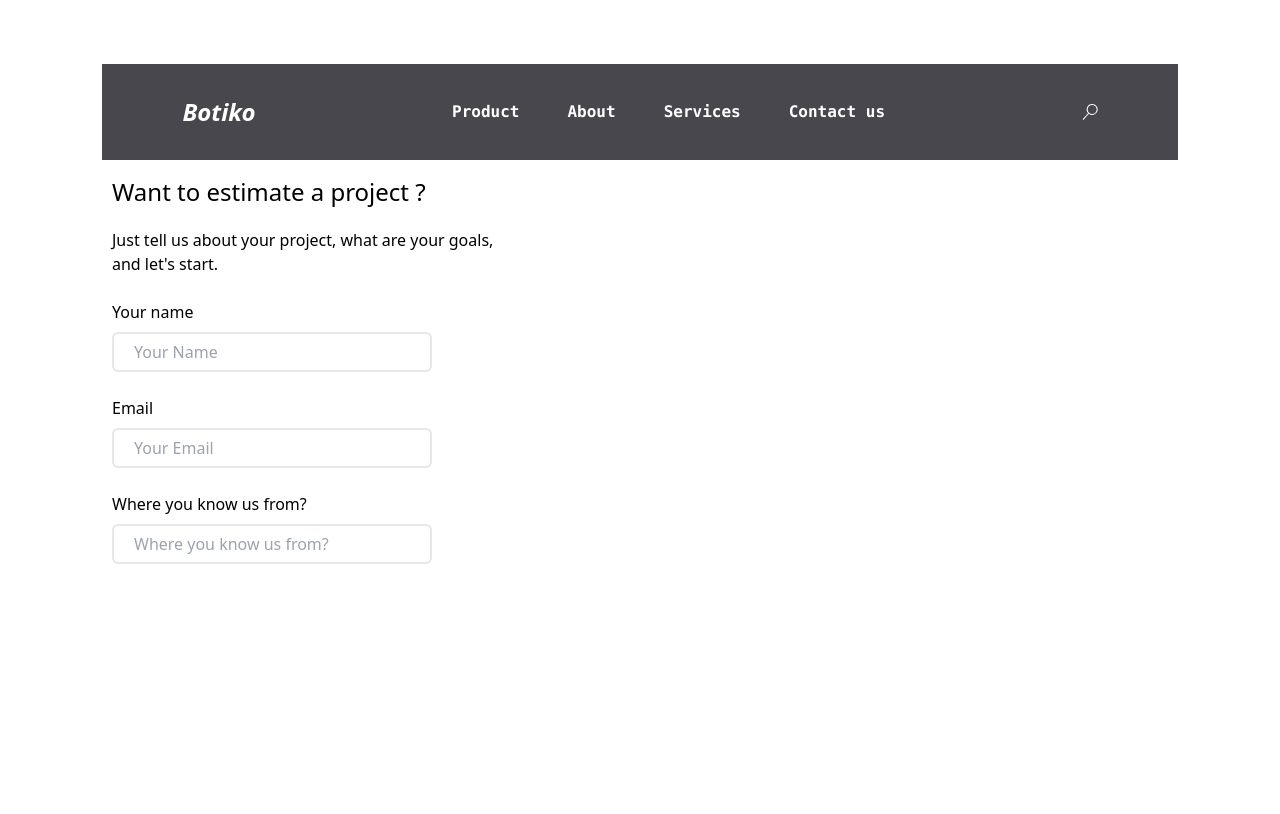
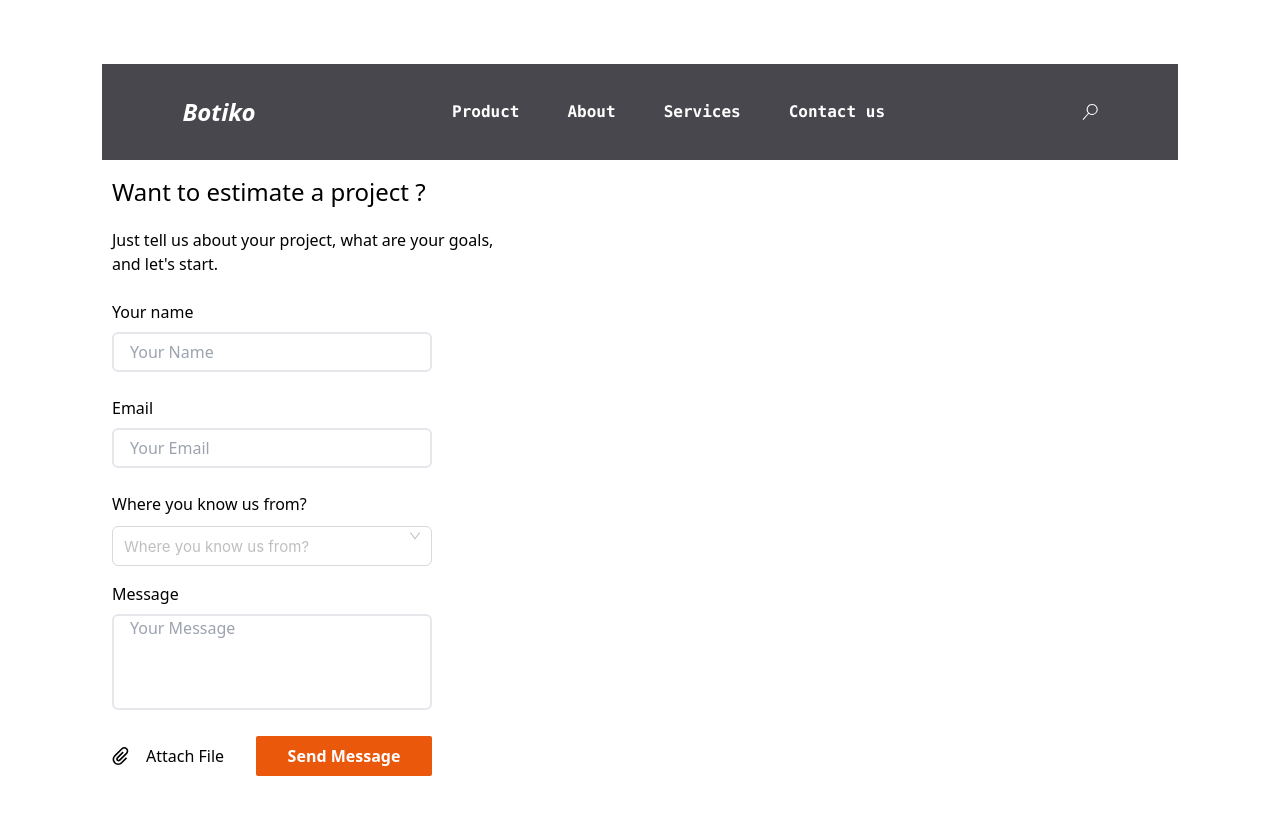
Before and after one commit to NaushadaliSaiyed/furniture, a React (Vite) app: page /contact-us in a window 1280 px wide. Shown: the top 814 px of the page. Built offline with nearby package versions, Linux system fonts and the light colour scheme.

Commit message:
zvv
dzvdvs

```diff
--- a/package.json
+++ b/package.json
@@ -10,6 +10,7 @@
     "preview": "vite preview"
   },
   "dependencies": {
+    "antd": "^5.4.7",
     "lord-icon-element": "^4.1.1",
     "lottie-react": "^2.4.0",
     "react": "^18.2.0",
--- a/src/pages/About.tsx
+++ b/src/pages/About.tsx
@@ -9,13 +9,13 @@ const About = () => {
         <p className='font-semibold text-5xl'>About Us</p>
         <p className='w-[890px] text-1xl mt-32'>Every company has its "Cinderella" story about those dark times when it has just started hitting the market. Our story takes its beginning in 2013, at a small office with a few like-minded people and bottomless cups of coffee, that kept us working throughout the night when we have just started building a company with a strong idea. We strived to build a brand that will contribute to the world with useful products that empower people and make their lives easier. We still believe in it today.</p>
         <span className='flex gap-3 items-center mt-32'>
-            <p className='font-bold font-serif text-xl'> M Be </p>
-            <FaBasketballBall />
-            <p className='font-bold text-xl'>C </p>
-          </span>
+          <p className='font-bold font-serif text-xl'> M Be </p>
+          <FaBasketballBall />
+          <p className='font-bold text-xl'>C </p>
+        </span>
       </div>
       <div className='w-[100%] bg-[#f3f3f3] mt-28 '>
-        <p className=''>With 50+ experienced designers and JS developers on board, we build custom digital products for forward - thinking enterprises and startups. With the main office based in Warsaw (Poland), we also operate in different locations, including the United States and the United Kingdom.</p>
+        <p>With 50+ experienced designers and JS developers on board, we build custom digital products for forward - thinking enterprises and startups. With the main office based in Warsaw (Poland), we also operate in different locations, including the United States and the United Kingdom.</p>
       </div>
     </div>
   )
--- a/src/pages/ContactUS.tsx
+++ b/src/pages/ContactUS.tsx
@@ -1,33 +1,63 @@
 import React from 'react'
+import { Select } from 'antd';
+import '../style/contactUs.css'
+import { ImAttachment } from 'react-icons/im'
+
+const handleChange = (value: string) => {
+  console.log(`selected ${value}`);
+};
 
 const ContactUS = () => {
   return (
     <>
-      <div className='bg-white mt-44 ml-28'>
-        <div>
+      <div className='bg-white mt-44 ml-28 h-[100vh]'>
+        <div className='w-[40%]'>
           <p className='text-2xl from-neutral-800'>Want to estimate a project ?</p>
           <p className='mt-5'> Just tell us about your project, what are your goals, <br /> and let's start.</p>
           <div className='mt-6'>
-            <label htmlFor=""> Your name </label>
+            <label htmlFor="" className='cursor-pointer'> Your name </label>
           </div>
           <input
             type="text"
-            className='border-2 mt-2 h-10 w-80 bor rounded-md placeholder:text-base pl-5 text-gray-600'
+            className='border-2 mt-2 h-10 w-80 outline-none rounded-md placeholder:text-base pl-4 text-gray-600'
             placeholder='Your Name' />
-          <div className='mt-6'>
-            <label htmlFor=""> Email </label>
+          <div className='mt-6 cursor-pointer'>
+            <label htmlFor="" className='cursor-pointer'> Email </label>
           </div>
           <input
             type="text"
-            className='border-2 mt-2 h-10 w-80 bor rounded-md placeholder:text-base pl-5 text-gray-600'
+            className='border-2 mt-2 h-10 w-80 outline-none rounded-md placeholder:text-base pl-4 text-gray-600'
             placeholder='Your Email' />
           <div className='mt-6'>
-            <label htmlFor=""> Where you know us from? </label>
+            <label htmlFor="" className='cursor-pointer'> Where you know us from? </label>
           </div>
-          <input
-            type="text"
-            className='border-2 mt-2 h-10 w-80 bor rounded-md placeholder:text-base pl-5 text-gray-600 select-text'
-            placeholder='Where you know us from?' />
+          <Select
+            className='where-you-know'
+            defaultValue="Where you know us from?"
+            style={{ width: 320 }}
+            onChange={handleChange}
+            options={[
+              { value: 'Found you with search engine', label: 'Found you with search engine' },
+              { value: 'Dribble', label: 'Dribble' },
+              { value: 'podcast', label: 'podcast' },
+              { value: 'Blog article', label: 'Blog article' },
+              { value: 'Advertisement', label: 'Advertisement' },
+              { value: 'Someone Suggested you', label: 'Someone Suggested you' },
+            ]}
+          />
+          <div className='mt-6'>
+            <label htmlFor="" className='cursor-pointer'> Message </label>
+          </div>
+          <textarea
+            className='mt-2 w-80 h-24 outline-none border-2 rounded-md placeholder:text-base pl-4 text-gray-600 resize-none'
+            name="text"
+            id=""
+            placeholder='Your Message'
+          ></textarea>
+          <div className='flex justify-between w-80 mt-5'>
+            <span className='flex text-center items-center gap-4 cursor-pointer hover:text-orange-500'> <ImAttachment className='text-lg'/> <p className=''> Attach File </p></span>
+            <button className='bg-orange-600 h-10 w-44 rounded-sm text-white font-semibold text-base cursor-pointer'>Send Message</button>
+          </div>
         </div>
       </div>
     </>
--- /dev/null
+++ b/src/style/contactUs.css
@@ -0,0 +1,50 @@
+.where-you-know.ant-select-single:not(.ant-select-customize-input)
+  .ant-select-selector {
+  width: 100%;
+  height: 40px;
+  padding: 0 11px;
+}
+
+.where-you-know.ant-select-single .ant-select-selector {
+  box-sizing: border-box;
+  color: #80808080;
+  font-size: 15px;
+  line-height: 1.571429;
+  list-style: none;
+  font-family: -apple-system, BlinkMacSystemFont, "Segoe UI", Roboto,
+    "Helvetica Neue", Arial, "Noto Sans", sans-serif, "Apple Color Emoji",
+    "Segoe UI Emoji", "Segoe UI Symbol", "Noto Color Emoji";
+  display: flex;
+  border-radius: 6px;
+  margin-top: 10px;
+}
+
+.where-you-know.ant-select-single
+  .ant-select-selector
+  .ant-select-selection-item,
+.ant-select-single .ant-select-selector .ant-select-selection-placeholder {
+  line-height: 37px;
+  transition: all 0.3s, visibility 0s;
+}
+
+.where-you-know.ant-select .ant-select-arrow {
+  display: flex;
+  align-items: center;
+  color: rgba(0, 0, 0, 0.25);
+  font-style: normal;
+  line-height: 1;
+  text-align: center;
+  text-transform: none;
+  vertical-align: -0.125em;
+  text-rendering: optimizeLegibility;
+  -webkit-font-smoothing: antialiased;
+  -moz-osx-font-smoothing: grayscale;
+  position: absolute;
+  top: 62%;
+  inset-inline-start: auto;
+  inset-inline-end: 11px;
+  height: 12px;
+  margin-top: -6px;
+  font-size: 12px;
+  pointer-events: none;
+}
```
Also changed, not shown: 1 other file (tests, documents, lock files or other folders).
